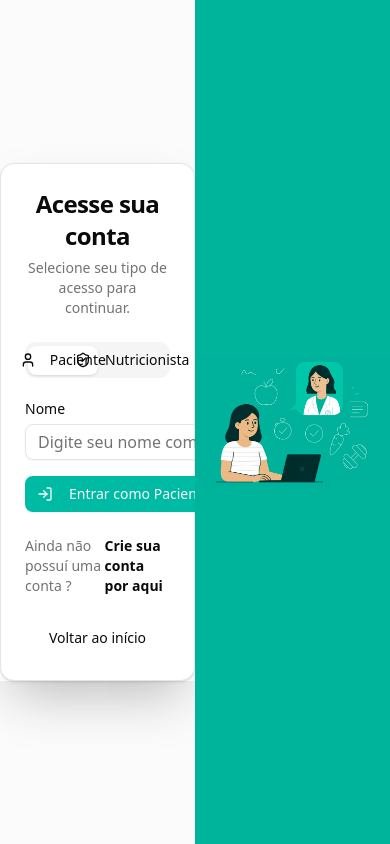
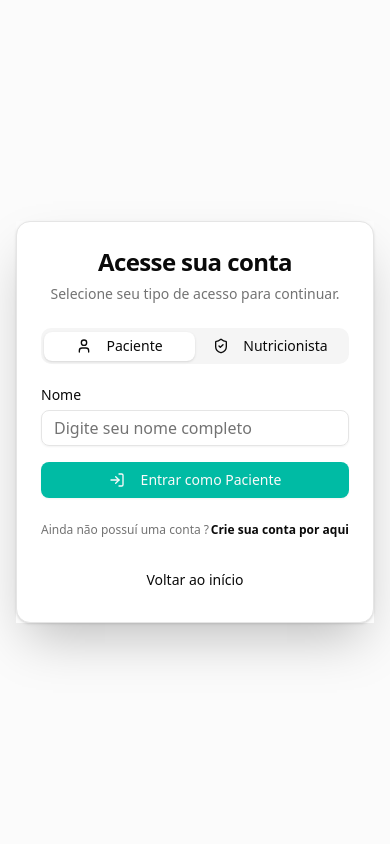
Before and after one commit to guisilva10/magalee, a Next.js app: page /auth in a window 390 px wide. Built offline with nearby package versions, Linux system fonts and the light colour scheme.

Commit message:
fix: adjust login screen for mobile

```diff
--- a/src/app/_components/login/login-form.tsx
+++ b/src/app/_components/login/login-form.tsx
@@ -97,8 +97,8 @@ export default function LoginPage() {
   }
 
   return (
-    <div className="bg-muted/40 flex h-screen">
-      <div className="flex h-screen w-1/2 items-center justify-center">
+    <div className="bg-muted/40 flex h-screen w-full flex-col lg:flex-row">
+      <div className="lg:w-1/2text-xs lg: flex h-screen w-full items-center justify-center p-4 lg:p-0">
         <Tabs defaultValue="patient" className="w-full max-w-md shadow-2xl">
           <Card>
             <CardHeader className="text-center">
@@ -196,10 +196,13 @@ export default function LoginPage() {
               </TabsContent>
             </CardContent>
             <CardFooter className="flex items-center justify-between">
-              <p className="text-muted-foreground text-sm">
+              <p className="text-muted-foreground text-xs lg:text-sm">
                 Ainda não possuí uma conta ?
               </p>
-              <Link href="" className="hover:text-primary text-sm font-bold">
+              <Link
+                href=""
+                className="hover:text-primary text-xs font-bold lg:text-sm"
+              >
                 Crie sua conta por aqui
               </Link>
             </CardFooter>
@@ -209,7 +212,7 @@ export default function LoginPage() {
           </Card>
         </Tabs>
       </div>
-      <div className="flex h-screen w-1/2 items-center bg-[#00b39b]">
+      <div className="hidden h-screen w-1/2 items-center bg-[#00b39b] lg:flex">
         <div className="h-auto w-full">
           <img
             src="/bg-login.png"
```
